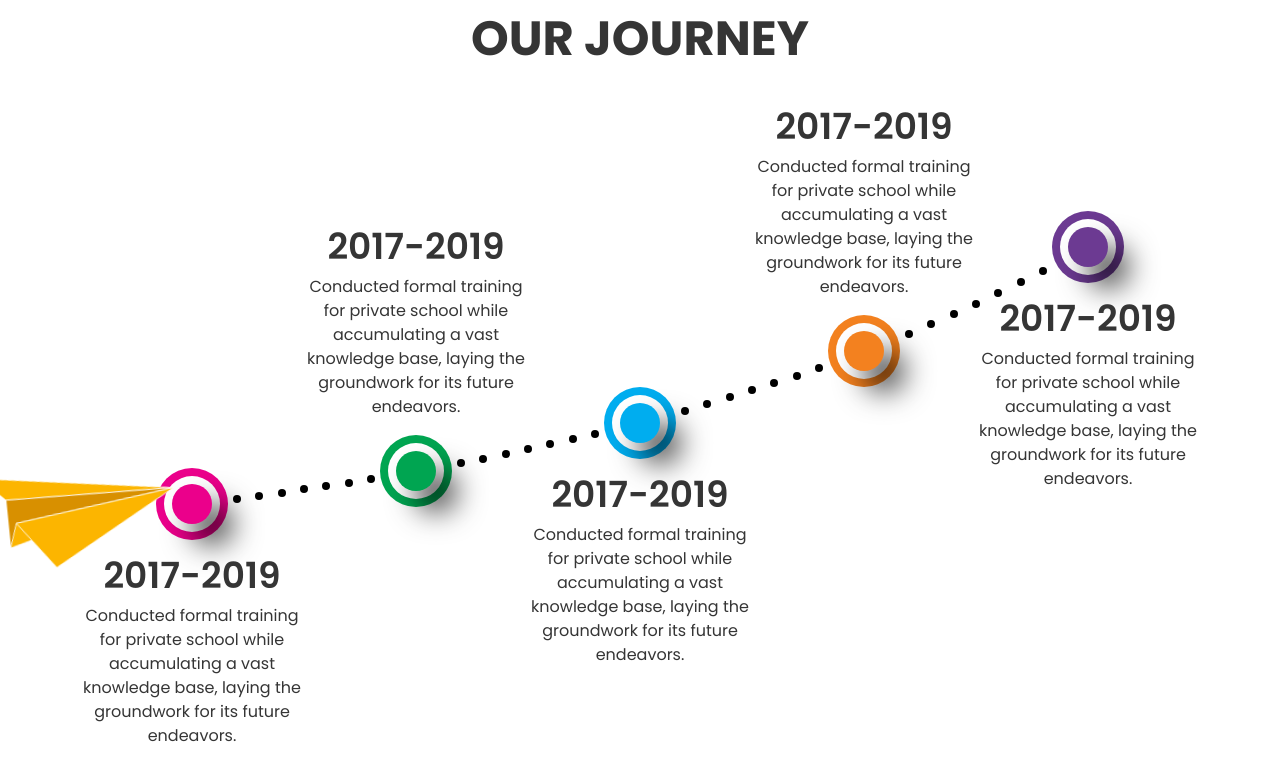
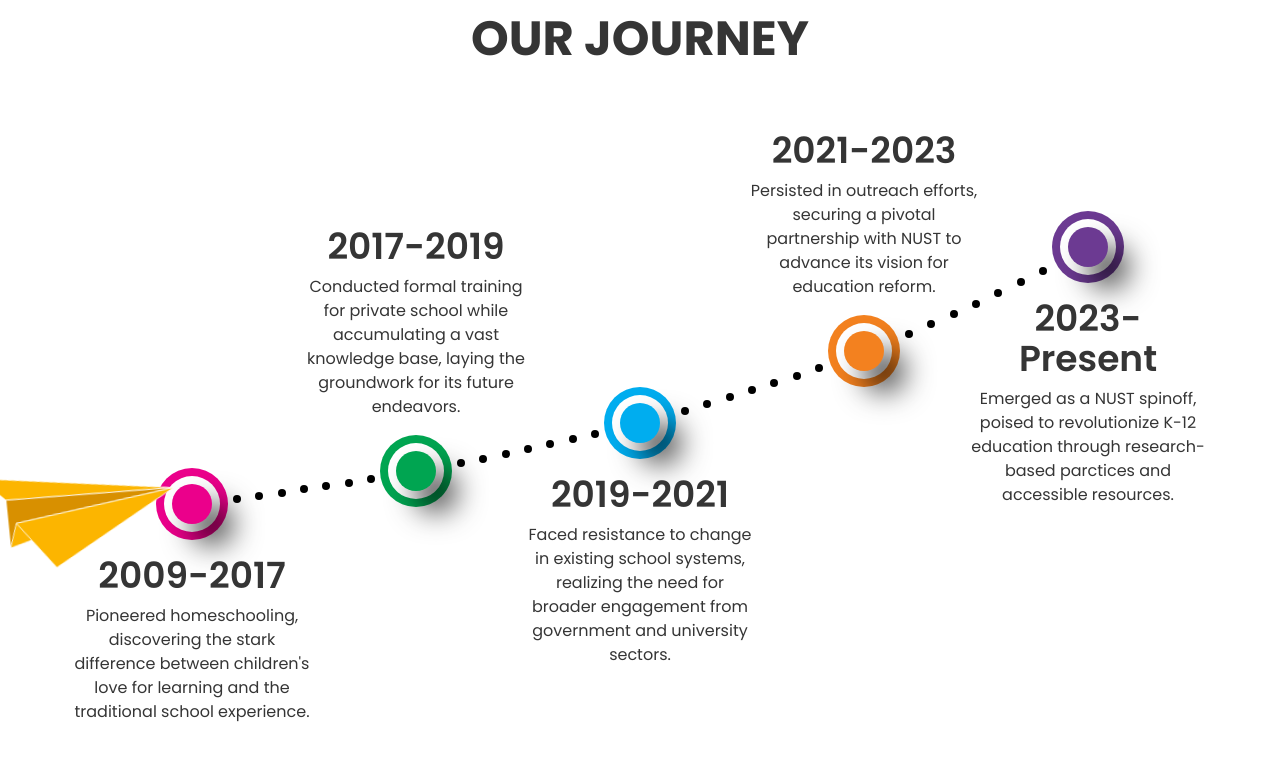
Before and after one commit to TahaShah141/elements-learning, a React (Vite) app: page / in a window 1280 px wide. Shown: the part 778-1560 px from the top of the page. Built offline with nearby package versions, Linux system fonts and the light colour scheme.

Commit message:
landing page content

```diff
--- a/src/Pages/LandingPage/LandingPage.jsx
+++ b/src/Pages/LandingPage/LandingPage.jsx
@@ -1,7 +1,5 @@
-import Carousel from "../../components/Carousel"
 import { Footer } from "../../components/Footer"
 import { SlidingDiv } from "../../components/SlidingDiv"
-import { EventCard } from "./EventCard"
 import { Hero } from "./Hero"
 import { OurJourneyMobile } from "./OurJourney/OurJourneyMobile"
 import { OurJourneySection } from "./OurJourney/OurJourneySection"
@@ -48,7 +46,7 @@ export const LandingPage = () => {
        <section className="flex gap-2 md:gap-8 lg:px-32 xl:px-40 md:p-10 p-4 xs:p-6 items-center flex-col md:flex-row">
         <SlidingDiv direction="left" px={50} className="w-full md:w-auto md:h-48 aspect-video bg-neutral-200 rounded-lg"></SlidingDiv>
         <SlidingDiv direction="right" px={50}>
-          <p className="text-xs xs:text-sm sm:text-base">Lorem, ipsum dolor sit amet consectetur adipisicing elit. Nisi tenetur alias optio maxime eveniet, officia ipsum! Optio cum sequi, ipsam quo est debitis enim officia, doloribus non dignissimos iusto fuga commodi error obcaecati quidem consectetur dolores dolor ad aliquam amet cumque maxime. Minima beatae possimus veniam optio a ullam quasi. Lorem ipsum dolor, sit amet consectetur adipisicing elit. Inventore dolor facilis, porro illo harum deleniti provident voluptas magni praesentium distinctio? Explicabo, quas ab! Praesentium, sint.</p>
+          <p className="text-xs xs:text-sm sm:text-base">Welcome to Elements Learning (EL) Where we' reshaping K-12 education from the ground up.Welcome to Elements Learning (EL) Where we' reshaping K-12 education from the ground up.Welcome to Elements Learning (EL) Where we' reshaping K-12 education from the ground up.Welcome to Elements Learning (EL) Where we' reshaping K-12 education from the ground up.</p>
         </SlidingDiv>
       </section>
 
--- a/src/Pages/LandingPage/OurJourney/OurJourneySection.jsx
+++ b/src/Pages/LandingPage/OurJourney/OurJourneySection.jsx
@@ -1,10 +1,10 @@
+import { useEffect, useState } from 'react'
 import { useInView } from 'react-intersection-observer'
 import '../../../Styles/ourJourney.css'
 import { FadeIn } from '../../../components/FadeIn'
 import { SlidingDiv } from '../../../components/SlidingDiv'
 import { Bullet } from './Bullet'
 import { Jahaaz } from './Jahaaz'
-import { useEffect, useState } from 'react'
 
 const animationTime = 3
 
@@ -39,8 +39,8 @@ const getTangentAngle = (xPercent) => {
 export const journeySteps = [
   {
     color: "#EB008B",
-    header: "2017-2019",
-    content: "Conducted formal training for private school while accumulating a vast knowledge base, laying the groundwork for its future endeavors.",
+    header: "2009-2017",
+    content: "Pioneered homeschooling, discovering the stark difference between children's love for learning and the traditional school experience.",
     contentBelow: true
   },
   {
@@ -51,20 +51,20 @@ export const journeySteps = [
   },
   {
     color: "#00ADEF",
-    header: "2017-2019",
-    content: "Conducted formal training for private school while accumulating a vast knowledge base, laying the groundwork for its future endeavors.",
+    header: "2019-2021",
+    content: "Faced resistance to change in existing school systems, realizing the need for broader engagement from government and university sectors.",
     contentBelow: true
   },
   {
     color: "#F3811F",
-    header: "2017-2019",
-    content: "Conducted formal training for private school while accumulating a vast knowledge base, laying the groundwork for its future endeavors.",
+    header: "2021-2023",
+    content: "Persisted in outreach efforts, securing a pivotal partnership with NUST to advance its vision for education reform.",
     contentBelow: false
   },
   {
     color: "#6C3A92",
-    header: "2017-2019",
-    content: "Conducted formal training for private school while accumulating a vast knowledge base, laying the groundwork for its future endeavors.",
+    header: "2023-Present",
+    content: "Emerged as a NUST spinoff, poised to revolutionize K-12 education through research-based parctices and accessible resources.",
     contentBelow: true
   }
 ]
```
